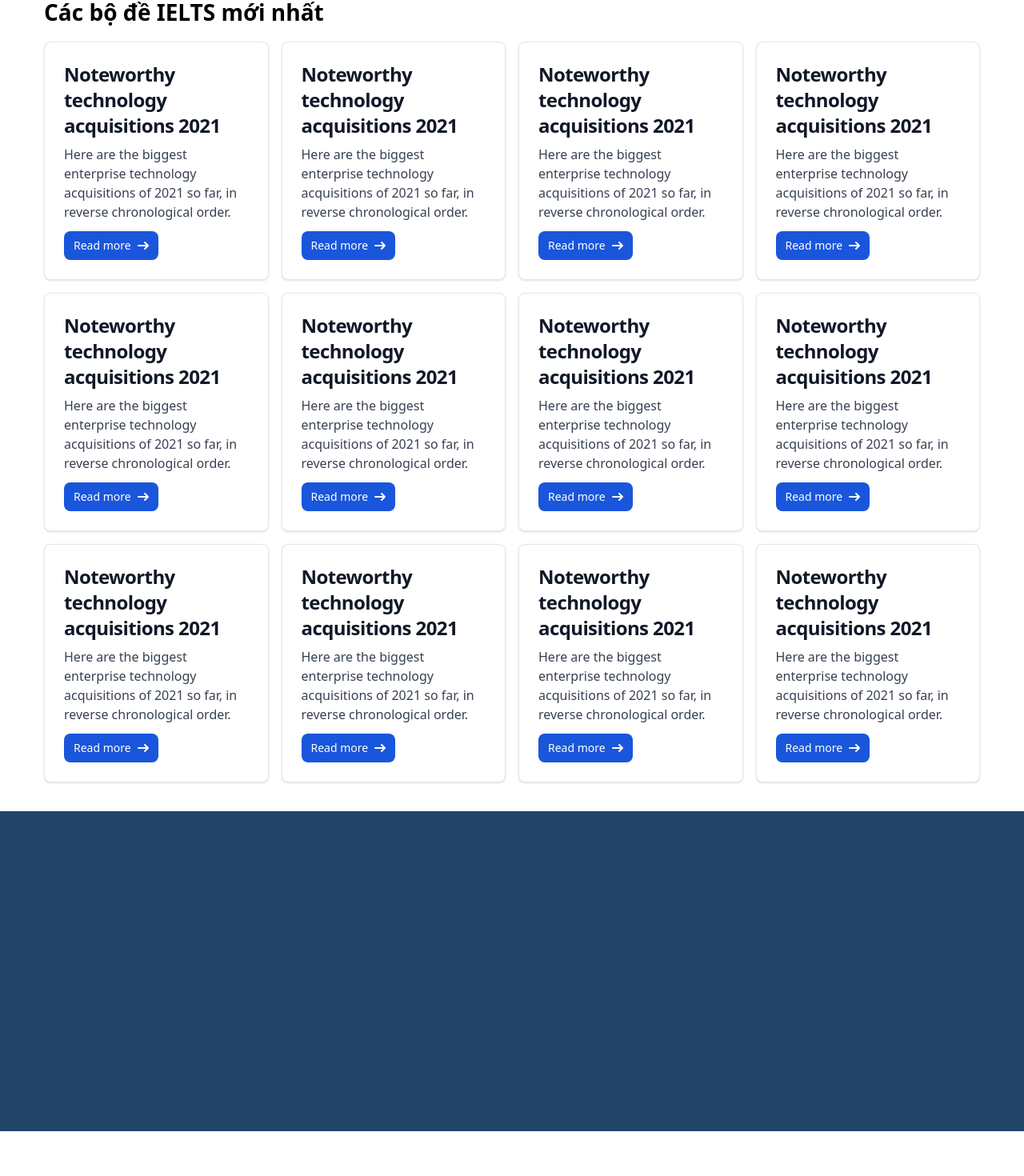
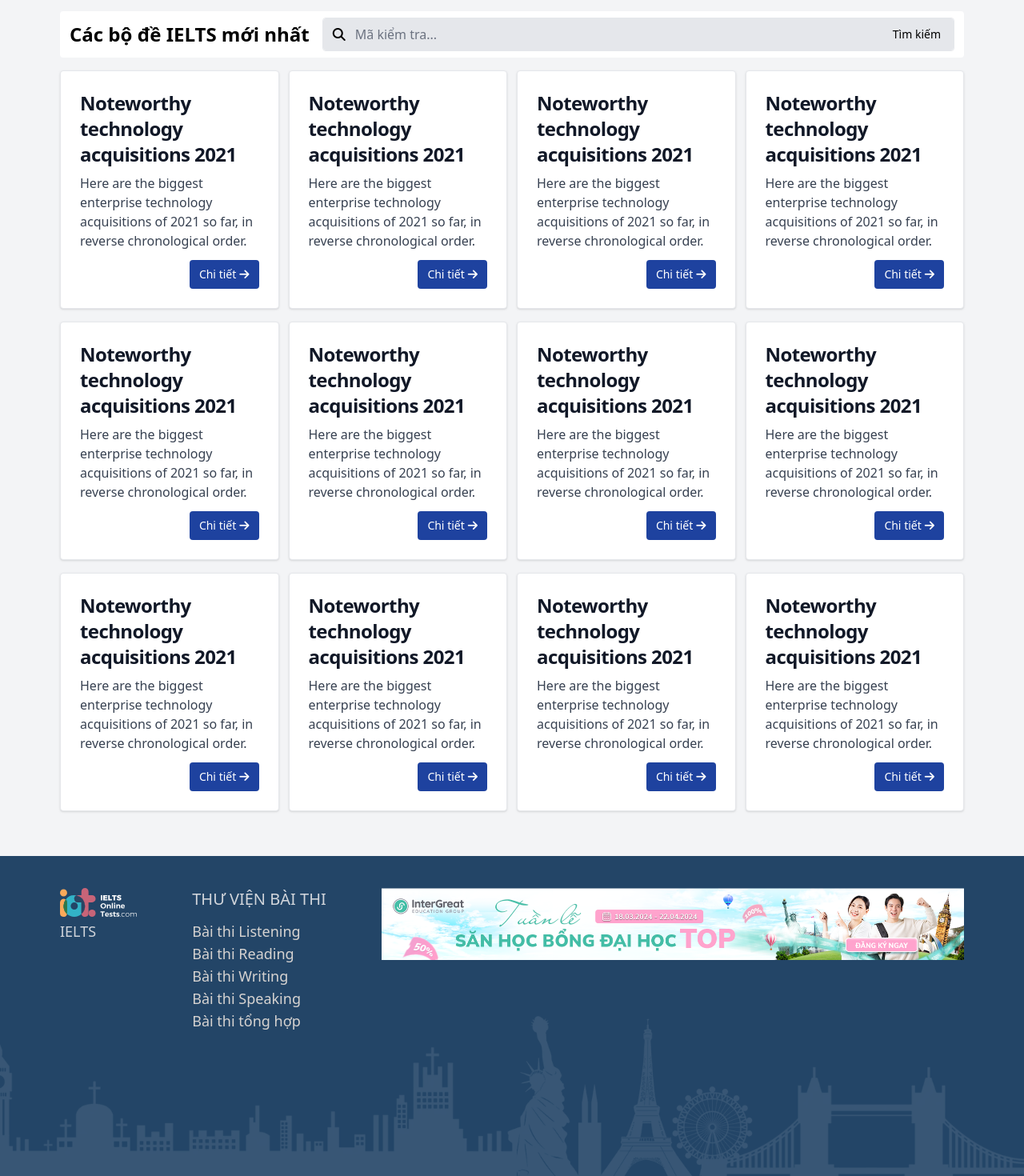
Before and after one commit to hoangphuc28/IELTS_ONLINE-Client, a Next.js app: page / in a window 1280 px wide. Shown: the part 741-2211 px from the top of the page at 80% size. Before the commit the page ends 2155 px from the top, so only its background shows below. Built offline with nearby package versions, Linux system fonts and the light colour scheme.

Commit message:
finish home page

```diff
--- /dev/null
+++ b/src/app/(client)/(home)/card.tsx
@@ -0,0 +1,34 @@
+import { CSSProperties } from 'react'
+
+export default function ComponentCard({
+    className,
+    style,
+}: {
+    className?: string
+    style?: CSSProperties
+}) {
+    return (
+        <>
+            <div className="mb-4 max-w-sm p-6 bg-white border border-gray-200 rounded shadow dark:bg-gray-800 dark:border-gray-700">
+                <a href="#">
+                    <h5 className="mb-2 text-2xl font-bold tracking-tight text-gray-900 dark:text-white">
+                        Noteworthy technology acquisitions 2021
+                    </h5>
+                </a>
+                <p className="mb-3 font-normal text-gray-700 dark:text-gray-400">
+                    Here are the biggest enterprise technology acquisitions of 2021 so far, in
+                    reverse chronological order.
+                </p>
+                <div className="text-right">
+                    <a
+                        href="#"
+                        className="inline-flex items-center px-3 py-2 text-sm font-medium text-center text-white bg-blue-800 rounded hover:bg-blue-900 focus:ring-4 focus:outline-none focus:ring-blue-300 dark:bg-blue-600 dark:hover:bg-blue-700 dark:focus:ring-blue-800"
+                    >
+                        <span>Chi tiết</span>
+                        <i className="ms-1 fa-solid fa-arrow-right"></i>
+                    </a>
+                </div>
+            </div>
+        </>
+    )
+}
--- a/src/app/(client)/(home)/page.tsx
+++ b/src/app/(client)/(home)/page.tsx
@@ -2,45 +2,8 @@
 import ContainerCarousel from '../_components/carousel/carousel'
 import CarouselItem from '../_components/carousel/item'
 import LayoutCenter from '../_components/layoutCenter'
-
-function Card() {
-    return (
-        <>
-            <div className="mb-4 max-w-sm p-6 bg-white border border-gray-200 rounded-lg shadow dark:bg-gray-800 dark:border-gray-700">
-                <a href="#">
-                    <h5 className="mb-2 text-2xl font-bold tracking-tight text-gray-900 dark:text-white">
-                        Noteworthy technology acquisitions 2021
-                    </h5>
-                </a>
-                <p className="mb-3 font-normal text-gray-700 dark:text-gray-400">
-                    Here are the biggest enterprise technology acquisitions of 2021 so far, in
-                    reverse chronological order.
-                </p>
-                <a
-                    href="#"
-                    className="inline-flex items-center px-3 py-2 text-sm font-medium text-center text-white bg-blue-700 rounded-lg hover:bg-blue-800 focus:ring-4 focus:outline-none focus:ring-blue-300 dark:bg-blue-600 dark:hover:bg-blue-700 dark:focus:ring-blue-800"
-                >
-                    Read more
-                    <svg
-                        className="rtl:rotate-180 w-3.5 h-3.5 ms-2"
-                        aria-hidden="true"
-                        xmlns="http://www.w3.org/2000/svg"
-                        fill="none"
-                        viewBox="0 0 14 10"
-                    >
-                        <path
-                            stroke="currentColor"
-                            stroke-linecap="round"
-                            stroke-linejoin="round"
-                            stroke-width="2"
-                            d="M1 5h12m0 0L9 1m4 4L9 9"
-                        />
-                    </svg>
-                </a>
-            </div>
-        </>
-    )
-}
+import ComponentSearch from '../_components/search'
+import ComponentCard from './card'
 
 export default function Page() {
     return (
@@ -73,13 +36,22 @@
                     </CarouselItem>
                 </ContainerCarousel>
 
-                <LayoutCenter className="my-5">
-                    <h2 className="mb-4 text-[28px] font-bold">Các bộ đề IELTS mới nhất</h2>
-                    <div className="columns-4">
-                        {(() => {
-                            return [1, 2, 3, 4, 5, 6, 7, 8, 9, 0, 1, 2].map(() => <Card />)
-                        })()}
-                    </div>
+                <LayoutCenter className="my-5 min-h-1/2">
+                    <section className="px-5 py-5">
+                        <div className="flex flex-col md:flex-row md:items-center gap-4 bg-white px-3 py-2 mb-4 rounded">
+                            <h2 className="text-[24px] font-bold">Các bộ đề IELTS mới nhất</h2>
+                            <div className="grow border rounded">
+                                <ComponentSearch className="w-full bg-gray-200" />
+                            </div>
+                        </div>
+                        <div className="min-h-[60vh] flex flex-col items-center sm:grid sm:grid-cols-2 lg:grid-cols-4 gap-x-3">
+                            {(() => {
+                                return [1, 2, 3, 4, 5, 6, 7, 8, 9, 0, 1, 2].map((e, index) => (
+                                    <ComponentCard key={`card-` + index} />
+                                ))
+                            })()}
+                        </div>
+                    </section>
                 </LayoutCenter>
             </main>
         </>
--- a/src/app/(client)/(styles)/_base.scss
+++ b/src/app/(client)/(styles)/_base.scss
@@ -14,6 +14,13 @@
     transform: translate(-50%, -50%);
 }
 
+.absolute-bottom {
+    position: absolute;
+    left: 50%;
+    transform: translateX(-50%);
+    bottom: 0;
+}
+
 .bg-img-center {
     background-size: cover;
     background-repeat: no-repeat;
@@ -21,9 +28,21 @@
 }
 
 [local-btn-dropdown-toggle] {
+    position: relative;
     &:hover {
-        & > [local-data-dropdown-toggle] {
+        // background-color: red;
+        & [local-data-dropdown-toggle] {
+            position: absolute;
             display: block;
+        }
+        &::before {
+            content: '';
+            position: absolute;
+            top: 98%;
+            left: 0;
+            width: 100%;
+            height: 50px;
+            // background-color: red;
         }
     }
 }
--- a/src/app/(client)/_components/footer.tsx
+++ b/src/app/(client)/_components/footer.tsx
@@ -1,7 +1,58 @@
+import LayoutCenter from './layoutCenter'
+
 export default function Footer() {
     return (
         <>
-            <section className="h-[50vh] bg-[#234567]"></section>
+            <section className="relative min-h-[50vh] bg-[#234567]">
+                <LayoutCenter>
+                    <div className="relative z-20 px-5 w-full py-10 text-gray-300 text-lg flex flex-col sm:flex-row justify-between gap-5">
+                        <section className="logo mobile w-24">
+                            <a href="/">
+                                <img
+                                    src="./IELTS Online Practice Tests FREE _ IELTS Online Tests_files/logo_mobile.svg"
+                                    alt=""
+                                />
+                            </a>
+                            <h2 className="mt-1">IELTS</h2>
+                        </section>
+                        <section>
+                            <h2 className="text-xl uppercase">Thư viện bài thi</h2>
+                            <div className="mt-3 text-stone-300">
+                                <a className="block hover:bg-gray-500 hover:text-white" href="">
+                                    Bài thi Listening
+                                </a>
+                                <a className="block hover:bg-gray-500 hover:text-white" href="">
+                                    Bài thi Reading
+                                </a>
+                                <a className="block hover:bg-gray-500 hover:text-white" href="">
+                                    Bài thi Writing
+                                </a>
+                                <a className="block hover:bg-gray-500 hover:text-white" href="">
+                                    Bài thi Speaking
+                                </a>
+                                <a className="block hover:bg-gray-500 hover:text-white" href="">
+                                    Bài thi tổng hợp
+                                </a>
+                            </div>
+                        </section>
+                        <section className="header-banner">
+                            <a href="#">
+                                <img
+                                    src="./IELTS Online Practice Tests FREE _ IELTS Online Tests_files/da18bdcf8b0a4f8d6afce6dcf976b3b6.png"
+                                    width="728"
+                                    height="90"
+                                    alt=""
+                                    title=""
+                                />
+                            </a>
+                        </section>
+                    </div>
+                    <div
+                        className="z-[1] w-full h-1/2 absolute-bottom left-0 right-0 bg-img-center opacity-[0.1]"
+                        style={{ backgroundImage: `url('../../../../../assets/img/statue.webp')` }}
+                    ></div>
+                </LayoutCenter>
+            </section>
         </>
     )
 }
--- a/src/app/(client)/_components/header.tsx
+++ b/src/app/(client)/_components/header.tsx
@@ -1,33 +1,46 @@
 'use client'
 import Link from 'next/link'
 import LayoutCenter from './layoutCenter'
+import ComponentSearch from './search'
 
 function ExamLibrary() {
     return (
         <>
-            <div className="flex flex-col gx-5">
+            <div className="flex flex-col gy-5">
                 <div>
-                    <Link href="/vi/ielts-exam-library?skill=listening" className="text-white">
+                    <Link
+                        href="/vi/ielts-exam-library?skill=listening"
+                        className="text-white  hover:opacity-[0.8]"
+                    >
                         IELTS Listening Tests
                     </Link>
                 </div>
                 <div>
-                    <Link href="/vi/ielts-exam-library?skill=reading" className="text-white">
+                    <Link
+                        href="/vi/ielts-exam-library?skill=reading"
+                        className="text-white  hover:opacity-[0.8]"
+                    >
                         IELTS Reading Tests
                     </Link>
                 </div>
                 <div>
-                    <Link href="/vi/ielts-exam-library?skill=writing" className="text-white">
+                    <Link
+                        href="/vi/ielts-exam-library?skill=writing"
+                        className="text-white  hover:opacity-[0.8]"
+                    >
                         IELTS Writing Tests
                     </Link>
                 </div>
                 <div>
-                    <Link href="/vi/ielts-exam-library?skill=speaking" className="text-white">
+                    <Link
+                        href="/vi/ielts-exam-library?skill=speaking"
+                        className="text-white  hover:opacity-[0.8]"
+                    >
                         IELTS Speaking Tests
                     </Link>
                 </div>
                 <div>
-                    <Link href="/vi/ielts-exam-library" className="text-white">
+                    <Link href="/vi/ielts-exam-library" className="text-white  hover:opacity-[0.8]">
                         IELTS Test Collection
                     </Link>
                 </div>
@@ -39,9 +52,9 @@
 function ContainerSignInSignUp() {
     return (
         <>
-            <div className="pe-2 border-r border-black md:border-white">
+            <div className="pe-2 me-2 sm:me-0 border-r border-black md:border-white">
                 <Link
-                    className=" text-white"
+                    className="text-black sm:text-white"
                     data-drupal-selector="menu-item-user"
                     href="/account/login"
                 >
@@ -50,7 +63,7 @@
             </div>
             <div className="">
                 <Link
-                    className="text-white"
+                    className="text-black sm:text-white"
                     data-drupal-selector="menu-item-user"
                     href="/account/register"
                 >
@@ -61,10 +74,44 @@
     )
 }
 
+function ContainerAccount() {
+    return (
+        <>
+            <div local-btn-dropdown-toggle="">
+                <Link
+                    className="block bg-gray-500 rounded-full w-[40px] h-[40px] flex items-center justify-center text-lg text-white"
+                    href="/account/dashboard"
+                >
+                    <i className="fa-solid fa-user-tie"></i>
+
+                    <div
+                        className="hidden z-[9999] rounded-b pt-2 pb-5 min-w-[160px] top-[110%] right-0 bg-gray-300 text-base"
+                        local-data-dropdown-toggle=""
+                    >
+                        <Link
+                            className="block text-[#000] ps-3 pe-5 py-2 hover:opacity-[0.7] hover:bg-gray-500 hover:text-stone-100"
+                            href="/account/logout"
+                        >
+                            Trang cá nhân
+                        </Link>
+                        <Link
+                            className="block text-[#000] ps-3 pe-5  py-2 hover:opacity-[0.7] hover:bg-gray-500 hover:text-stone-100"
+                            href="/account/logout"
+                        >
+                            Đăng xuất
+                        </Link>
+                    </div>
+                </Link>
+            </div>
+        </>
+    )
+}
+
 export default function Header() {
     return (
         <>
             <header>
+                {/* logo desktop and banner and header mobile */}
                 <section>
                     <LayoutCenter>
                         <section className="hidden sm:flex items-center justify-between">
@@ -100,23 +147,24 @@
                             </div>
                             <nav className="h-full flex md:hidden items-center">
                                 <ContainerSignInSignUp />
+                                <ContainerAccount />
                             </nav>
                         </section>
                     </LayoutCenter>
                 </section>
+                {/* feature */}
                 <section
                     className="hidden md:block"
                     style={{ backgroundColor: '#294563', height: '50px' }}
                 >
                     <LayoutCenter className="h-full">
-                        <nav className="h-full flex justify-between items-center">
+                        <nav className="h-full flex justify-between items-center gap-x-5">
                             <div>
                                 <a href="/" className="main-menu__home-link text-white text-[20px]">
                                     <i className="fa fa-home" aria-hidden="true"></i>
                                 </a>
                             </div>
-                            <div className="flex gap-x-2">
-                                {/* <div className="relative">
+                            <div className="relative">
                                 <Link
                                     href="/ielts-exam-library"
                                     className="text-white"
@@ -125,15 +173,20 @@
                                     <span className="me-1">Thư viện đề thi IELTS</span>
                                     <i className="fa-solid fa-angle-down"></i>
                                     <div
-                                            className="hidden absolute z-[9999] top-[98%] left-0 w-[130%] rounded-b ps-2 pe-4 py-3 shadow shadow-[#000] bg-[#294563e6]"
+                                        className="hidden absolute z-[9999] top-[140%] left-0 w-[130%] rounded-b ps-3 pe-4 py-3 shadow-xl shadow-[#ffffff10] bg-[#294563dd]"
                                         local-data-dropdown-toggle=""
                                         style={{ backgroundColor: '#294563e6' }}
                                     >
                                         <ExamLibrary />
                                     </div>
                                 </Link>
-                                </div> */}
+                            </div>
+                            <div className="grow">
+                                <ComponentSearch className="w-full bg-white" />
+                            </div>
+                            <div className="flex items-center gap-x-2">
                                 <ContainerSignInSignUp />
+                                <ContainerAccount />
                             </div>
                         </nav>
                     </LayoutCenter>
--- /dev/null
+++ b/src/app/(client)/_components/search.tsx
@@ -0,0 +1,41 @@
+import { CSSProperties } from 'react'
+
+export default function ComponentSearch({
+    className,
+    style,
+}: {
+    className?: string
+    style?: CSSProperties
+}) {
+    return (
+        <>
+            <form
+                className={`block max-w-full mx-auto rounded overflow-hidden` + className}
+                style={style}
+                action=""
+                method="post"
+            >
+                <div className="relative" style={{ borderRadius: 'inherit' }}>
+                    <div className="absolute inset-y-0 start-0 flex items-center ps-3 pointer-events-none cursor-alias">
+                        <i className="fa-solid fa-magnifying-glass"></i>
+                    </div>
+                    <div className="flex overflow-hidden" style={{ borderRadius: 'inherit' }}>
+                        <input
+                            type="search"
+                            id="default-search"
+                            className="block grow px-4 py-2 ps-10 text-base text-gray-900 border-0 focus:ring-0 focus:outline-0 bg-gray-50 bg-transparent"
+                            placeholder="Mã kiểm tra..."
+                            required
+                        />
+                        <button
+                            type="submit"
+                            className="border-l text-black focus:outline-none font-medium text-sm px-4 py-2 hover:opacity-[0.6]"
+                        >
+                            Tìm kiếm
+                        </button>
+                    </div>
+                </div>
+            </form>
+        </>
+    )
+}
--- a/src/app/(client)/layout.tsx
+++ b/src/app/(client)/layout.tsx
@@ -13,7 +13,7 @@
 export default function RootLayout({ children }: { children: React.ReactNode }) {
     return (
         <html lang="en">
-            <body>
+            <body className="bg-gray-100">
                 <Header />
                 {children}
                 <Footer />
```
Also changed, not shown: public/assets/img/statue.webp (added). Lines whose indentation alone changed are shown as unchanged.
